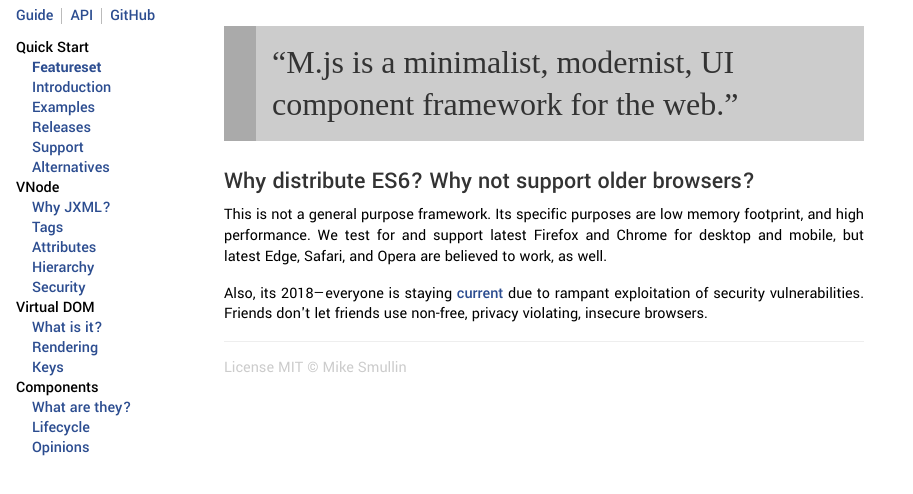
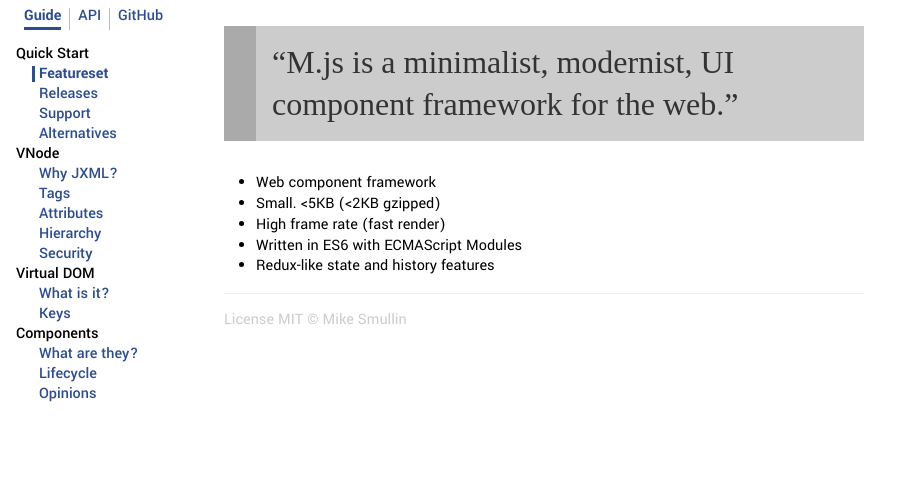
Before and after one commit to mikesmullin/m-js, a website with bundled scripts: page index.html in a window 1280 px wide. Shown: the part 46-540 px from the top of the page, without its empty margins (0-913 px from the left). Built offline with nearby package versions, Linux system fonts and the light colour scheme; files whose address does not match are found by name; a web font is replaced by a local one.

Commit message:
finally complete first-pass coverage of docs

```diff
--- a/docs/docs.js
+++ b/docs/docs.js
@@ -27,9 +27,7 @@
 	});
 };
 
-
 const Components = {};
-
 Components.Code = {
 	oncreate: v => window.Prism.highlightAllUnder(v.dom),
 	view: v => ({ pre: { code: { $class: 'language-'+v.attrs.lang, _: v.children }}}),
@@ -38,9 +36,11 @@
 Components.Link = {
 	view(v) {
 		return { 'li.list-item': {
-			$class: Route.uri === v.attrs.href ?
-				Utils.joinStringIfNotEmpty(v.attrs.class, ' ',  'active') :
-				v.attrs.class,
+			$class: (v.attrs.relative ?
+				-1 !== Route.uri.search(v.attrs.href) :
+				Route.uri === v.attrs.href) ?
+					Utils.joinStringIfNotEmpty(v.attrs.class, ' ',  'active') :
+					v.attrs.class,
 			'a.link': {
 				$target: v.attrs.target,
 				$href: v.attrs.href,
@@ -61,9 +61,9 @@
 					'.version': '1.0.0',
 				},
 				'ul.link-list': [
-					{ $: Components.Link, $href: '/guide', _: 'Guide' },
-					{ $: Components.Link, $href: '/api', _: 'API' },
-					{ $: Components.Link, $href: 'https://www.github.com/mikesmullin/m-js', $target: '_blank', _: 'GitHub' },
+					{ $: Components.Link, $relative: true, $href: '/guide', _: 'Guide' },
+					{ $: Components.Link, $relative: true, $href: '/api', _: 'API' },
+					{ $: Components.Link, $relative: true, $href: 'https://www.github.com/mikesmullin/m-js', $target: '_blank', _: 'GitHub' },
 				],
 				'nav.toc':
 				/^\/guide/.test(Route.uri) ?
@@ -73,8 +73,7 @@
 								a: 'Quick Start',
 								ul: [
 									{ $: Components.Link, $href: '/guide/welcome/featureset', _: 'Featureset' },
-									{ $: Components.Link, $href: '/guide/welcome/introduction', _: 'Introduction' },
-									{ $: Components.Link, $href: '/guide/welcome/examples', _: 'Examples' },
+									// { $: Components.Link, $href: '/guide/welcome/examples', _: 'Examples' },
 									{ $: Components.Link, $href: '/guide/welcome/releases', _: 'Releases' },
 									{ $: Components.Link, $href: '/guide/welcome/support', _: 'Support' },
 									{ $: Components.Link, $href: '/guide/welcome/alternatives', _: 'Alternatives' },
@@ -94,7 +93,7 @@
 								a: 'Virtual DOM',
 								ul: [
 									{ $: Components.Link, $href: '/guide/virtual-dom/introduction', _: 'What is it?' },
-									{ $: Components.Link, $href: '/guide/virtual-dom/rendering', _: 'Rendering' },
+									// { $: Components.Link, $href: '/guide/virtual-dom/rendering', _: 'Rendering' },
 									{ $: Components.Link, $href: '/guide/virtual-dom/keys', _: 'Keys' },
 								]
 							}},
@@ -176,13 +175,6 @@
 	}
 };
 
-doc('/guide/welcome/introduction', 'Introduction', `
-# Introduction
-
-*TODO*: List sales talking points here.
-
-`);
-
 doc('/guide/welcome/examples', 'Examples', `
 # Examples
 
@@ -198,7 +190,7 @@
 
 Browse the Releases section of the Github repository.
 
-[https://github.com/mikesmullin/m-js/branches](https://github.com/mikesmullin/m-js/branches)
+[https://github.com/mikesmullin/m-js/releases](https://github.com/mikesmullin/m-js/releases)
 `);
 
 doc('/guide/welcome/support', 'Support', `
@@ -251,14 +243,11 @@
 
 Main differences include:
 
-- Support for tags names that include CSS classes, ID, and other attributes. e.g.,
-
-~~~js
-{ 'div#patient-1023.patient[prognosis=terminal]': 'Freddie' }
-~~~
-
-- Support for components using the dollar ~$~ attribute. e.g.,
-
+- Support for
+	[tags](/guide/vnode/tags) that include CSS classes, ID, and other
+	[attributes](/guide/vnode/attributes).
+- Support for [components](/guide/components/introduction) using the dollar ~$~
+	[attribute](/guide/vnode/attributes).
 - Support for many variations of [nested children](/guide/vnode/hierarchy).
 
 *NOTE*: The original JXON child hierachy is not supported. Only the above syntax.
@@ -324,14 +313,17 @@
 - The [$key](/guide/virtual-dom/keys) attribute is reserved for internal use
 when used with the [Virtual DOM](/guide/virtual-dom/introduction).
 - The dollar attribute (~$~) is reserved for referencing a
-[Component](/guide/components/introduction).
+[component](/guide/components/introduction).
 - The underscore attribute (~_~) is reserved for holding a
 [collection of children](/guide/vnode/hierarchy).
 
 ## Example
 
 ~~~js
-{ $: Components.TextInput, $name: 'cash', $defaultValue: 1000.00 }
+{ 'div#patient-1023.patient[prognosis=terminal]': {
+		label: "Freddie's Balance Due",
+		{ $: Components.TextInput, $name: 'cash', $defaultValue: 1000000.00 }
+}}
 ~~~
 `);
 
@@ -371,8 +363,53 @@
 `);
 
 doc('/guide/vnode/security', 'Security', `
-# Security
+# Security Threat Models
 
+## HTML Entities & Special Characters
+
+It is not possible to provide entities like ~&lt;~,
+~&#169;~, or ~&#x000AB;~ even if you wanted to. Characters like ~<~, ~>~, ~&~,
+etc. are escaped by being inside of a ~String~ while in JSON format.
+
+If you want to provide a symbol do so using a UTF-8 or UTF-16 encoded source
+document, and then you can just paste the symbol directly into the text, rather
+expecting the library to parse and translate an ASCII-encoded entity sequence.
+
+## Cross-site Scripting (XSS) Injection
+
+Since a ~VNode~ is encoded using JSON format, and no string-to-HTML conversion
+logic is present anywhere in the runtime, we enjoy an initial defense
+against both stored and reflected types of injection attacks, because we skip
+the HTML parsing step altogether.
+
+Only ~String~ data is injected into the DOM by [m.redraw()](/api/m/redraw)
+either as an attribute or a ~#Text~ node ~.data~ value, which is treated as
+displayable text.
+
+However the DOM-based attacks are still a concern. Therefore, when attaching
+user input to a ~VNode~, always:
+
+- cast it to a ~String~ first.
+
+*WARNING*: You must manually validate against script injection when
+user input is a ~String~ but you are passing it into an HTML attribute that
+supports Javascript code subcontexts such as ~$href~ or any of the event
+handlers like ~$onsubmit~ or ~$onclick~. Or when passing it through a function
+like
+[JSON.parse](https://medium.com/intrinsic/javascript-prototype-poisoning-vulnerabilities-in-the-wild-7bc15347c96)
+or [new RegExp()](https://stackoverflow.com/questions/17116675/why-does-this-regex-make-chrome-hang)
+or [eval()](https://developer.mozilla.org/en-US/docs/Web/JavaScript/Reference/Global_Objects/eval).
+
+- avoid using the value in place of ~VNode~ attributes or tags.
+
+*WARNING*: User input that is NOT a ~String~ or ~Number~ should not be appended
+to a ~VNode~. Otherwise attackers will pass a JXML ~Object~ to successfully
+inject without limitation.
+
+Recommended reading:
+
+- [OWASP XSS](https://www.owasp.org/index.php/Cross-site_Scripting_(XSS))
+- [OWASP DOM-based XSS Prevention Cheat Sheet](https://www.owasp.org/index.php/DOM_based_XSS_Prevention_Cheat_Sheet)
 `);
 
 doc('/guide/virtual-dom/introduction', 'Virtual DOM', `
@@ -411,6 +448,37 @@
 This is why component key properties are only useful among siblings.
 `);
 
+doc('/guide/virtual-dom/rendering', 'Rendering', `
+# Rendering
+
+Happens using [m.redraw()](/api/m/redraw).
+`);
+
+doc('/guide/virtual-dom/keys', 'Keys', `
+# Keys
+
+Defining a ~$key~ [attribute](/guide/vnode/attributes) on a ~VNode~ enables the
+[Virtual DOM](/guide/virtual-dom/introduction) to determine whether the target
+DOM node still exists, even if it has been reordered among its siblings, or
+modified by something external. It does this by matching the value on the DOM
+node to the value on the ~VNode~. The value is expected to be a ~String~.
+
+This attribute is stored internally using ~Utils.data()~ which holds a
+[WeakMap](https://developer.mozilla.org/en-US/docs/Web/JavaScript/Reference/Global_Objects/WeakMap)
+pure-Javascript in-memory reference. As long as the DOM node is not deleted,
+its ~Object~ instance will forever tie it to the ~$key~ attribute, if one was
+defined.
+
+If no ~$key~ is not defined, the [m.redraw()](/api/m/redraw) method may choose
+to delete the prior instance of your element just because it is easier than
+finding it again after it has moved or been significantly altered.
+That can be a problem if external scripts such as jQuery or Bootstrap have
+attached state to the DOM element, since it will be lost.
+
+*WARNING*: Keys are only used among sibling nodes. If your DOM node needs to
+survive moving outside of its parent, you should plan to re-parent it manually.
+`);
+
 doc('/guide/components/introduction', 'Components', `
 # Components
 
@@ -437,8 +505,62 @@
 [Apache Cordova](https://cordova.apache.org/) if you need, but you'd be on your own.
 `);
 
+doc('/guide/components/lifecycle', 'Lifecycle', `
+# Lifecycle
+
+All components have optional events callbacks you can define.
+
+## Component Methods
+
+If defined, the following methods will be called:
+
+- ~oninit(v)~: on insert, append, or replace (instantiation), before dom element exists
+- ~view(v)~: on every render (the only required function)
+- ~oncreate(v)~: just after ~init()~ is complete; dom element now exists
+- ~onbeforeupdate(v)~: before diff happens on a node. return false to avoid checking (like manual ~$dirty: false~)
+- ~onupdate(v)~: for pre-existing dom element, post-diff on each [m.render()](/api/m/render) cycle
+- ~onbeforeremove(v)~: before removeChild is invoked
+- ~onremove(v)~: after removeChild is invoked
+
+Where
+
+- The ~v~ parameter is an ~Object~ containing the following properties:
+
+- ~dom~ is a reference to the DOM element.
+- ~attrs~ is an ~Object~ holding any
+[attributes](/guide/vnode/attributes)
+passed to the
+[component](/guide/components/introduction).
+These do not have the dollar ~$~
+prefix.
+- ~children~ is an ~Array~ of child ~VNode~ objects.
+- ~state~ is an ~Object~ but only when instantiated using
+  [m.instance()](/api/m/instance).
+`);
+
+doc('/guide/components/opinions', 'Opinions', `
+# Opinions
+
+## No heavy compute in the view() method
+
+Its [bad practice](/api/m/redraw).
+
+## Stateless is best
+
+Its rare that a component will hold state that you wouldn't want to store
+beyond its [lifecycle](/guide/components/lifecycle).
+
+Most components benefit from having no state,
+[static state](/api/m/instance)
+or [global state](/api/db/state).
+
+## Delaying create and removal for animation
+
+Its better not to block the redraw loop. Just delete your ~VNode~ once its time.
 
 
+
+`);
 
 doc('/api/m/root', 'm.root()', `
 # m.root()
@@ -457,26 +579,17 @@
 ~~~
 `);
 
-Pages.Guide = {
-	view(v) {
-		return { $: Pages.Layout, _: [
-			{ 'h1.title': 'Featureset' },
+doc('/guide/welcome/featureset', 'Featureset', `
+# Featureset
 
-			{ 'h3.subtitle': [ `“M.js is a minimalist, modernist, UI component framework for the web.”` ]},
+### “M.js is a minimalist, modernist, UI component framework for the web.”
 
-
-			{ h2: `Why distribute ES6? Why not support older browsers?` },
-
-			{ p: `This is not a general purpose framework. Its specific purposes are low memory footprint, and high performance. `+
-				`We test for and support latest Firefox and Chrome for desktop and mobile, `+
-				`but latest Edge, Safari, and Opera are believed to work, as well. ` },
-			{ p: [
-				`Also, its ${new Date().getFullYear()}—everyone is staying `,
-				{ a: { $href: 'https://en.wikipedia.org/wiki/Usage_share_of_web_browsers', _: 'current' }},
-				` due to rampant exploitation of security vulnerabilities. Friends don't let friends use non-free, privacy violating, insecure browsers.` ]},
-		]};
-	}
-};
+- Web component framework
+- Small. <5KB (<2KB gzipped)
+- High frame rate (fast render)
+- Written in ES6 with ECMAScript Modules
+- Redux-like state and history features
+`);
 
 doc('/api', 'API', `
 # API
@@ -1398,23 +1511,6 @@
 ~~~
 `);
 
-
-
-// doc('/api/db/state', 'db.state()', `
-// # db.state()
-//
-// ## Description
-//
-// This is a template.
-//
-// ~~~js
-// var workInProgress = true;
-// ~~~
-// `);
-
-
-
-
 const App = {
 	init() {
 		Route.titleFormat = (uri,s) => s + (
@@ -1423,7 +1519,6 @@
 			'') + ' | M.js Documentation';
 		Route.rewrite('/', '/guide/welcome/featureset');
 		Route.rewrite('/guide', '/guide/welcome/featureset');
-		Route.register('/guide/welcome/featureset', 'Featureset', Pages.Guide);
 		Route.init();
 	}
 };
--- a/docs/docs.styl
+++ b/docs/docs.styl
@@ -56,15 +56,19 @@
 		margin-bottom spacer
 		li.list-item
 			list-style-type none
-			display block
-			margin-right spacer*.5
 			border-left 1px solid #bbb
-			padding-left spacer*.5
-			// padding-top spacer*.25
-			// padding-bottom spacer*.25
+			a
+				display block
+				margin 0 spacer*.5
+				border-bottom 3px solid transparent
+				padding-bottom 3px
+			&.active a
+				border-bottom 3px solid color-blue
 			&:first-child
 				border-left none
 				padding-left 0
+			a:hover
+				text-decoration none
 
 	.toc
 		ul
@@ -75,11 +79,13 @@
 				&:first-child
 					margin-top 0
 				li
+					border-left 3px solid transparent
+					padding-left spacer*.25
+					&.active
+						border-left 3px solid color-blue
 					margin-left spacer
 					&:first-child
 						margin-top spacer*.25
-					&.active ul
-						border-left 3px solid color-blue
 
 a, .link
 	font-weight 500
```
Also changed, not shown: docs/docs.css.
